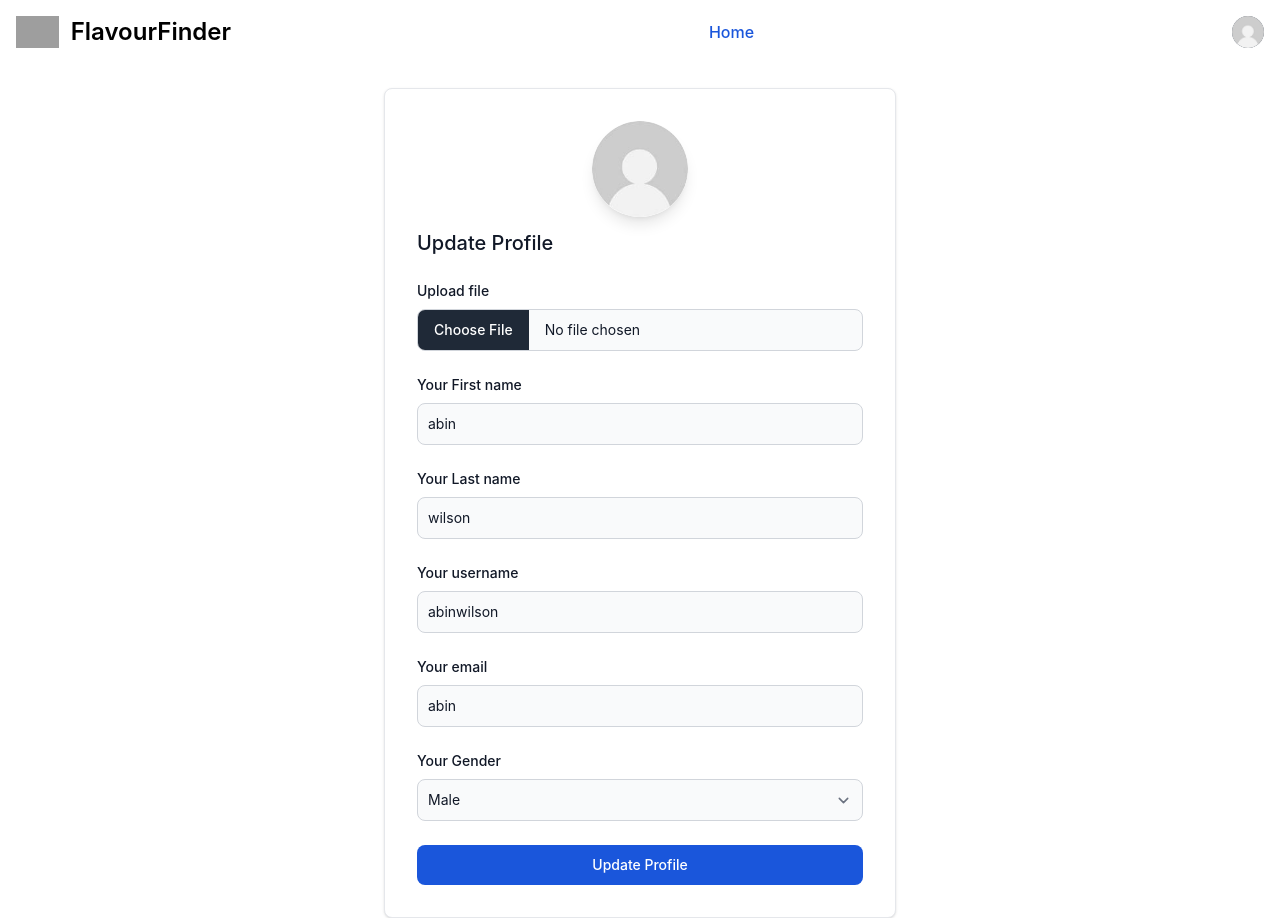
After one commit to Abinwilson/RecipeApp, a Django app: page /profile/update/ in a window 1280 px wide. The commit adds this page. Run offline with Django 5.2, Linux system fonts and the light colour scheme; a user stored in the database is signed in; data comes from the database, SQL or seed files in the repository; both versions use the stored data as it was after the commit; some libraries are stand-ins or nearby versions; grey boxes are pictures that could not be loaded.

Commit message:
add profile updates

```diff
--- a/core/templates/base.html
+++ b/core/templates/base.html
@@ -14,7 +14,7 @@
     <div class="max-w-screen-xl flex flex-wrap items-center justify-between mx-auto p-4">
       <a href="https://flowbite.com/" class="flex items-center space-x-3 rtl:space-x-reverse">
         <img src="https://flowbite.com/docs/images/logo.svg" class="h-8" alt="Flowbite Logo" />
-        <span class="self-center text-2xl font-semibold whitespace-nowrap dark:text-white">Flowbite</span>
+        <span class="self-center text-2xl font-semibold whitespace-nowrap dark:text-white">FlavourFinder</span>
       </a>
       <div class="flex items-center md:order-2 space-x-3 md:space-x-0 rtl:space-x-reverse">
         <button type="button"
@@ -22,28 +22,20 @@
           id="user-menu-button" aria-expanded="false" data-dropdown-toggle="user-dropdown"
           data-dropdown-placement="bottom">
           <span class="sr-only">Open user menu</span>
-          <img class="w-8 h-8 rounded-full" src="/docs/images/people/profile-picture-3.jpg" alt="user photo">
+          <img class="w-8 h-8 rounded-full" src="{{ request.user.profile.image.url }}" alt="{{ request.user.first_name }} {{ request.user.last_name }} photo">
         </button>
         <!-- Dropdown menu -->
         <div
           class="z-50 hidden my-4 text-base list-none bg-white divide-y divide-gray-100 rounded-lg shadow dark:bg-gray-700 dark:divide-gray-600"
           id="user-dropdown">
           <div class="px-4 py-3">
-            <span class="block text-sm text-gray-900 dark:text-white">Bonnie Green</span>
-            <span class="block text-sm  text-gray-500 truncate dark:text-gray-400">name@flowbite.com</span>
+            <span class="block text-sm text-gray-900 dark:text-white">{{ request.user.first_name }} {{ request.user.last_name }}</span>
+            <span class="block text-sm  text-gray-500 truncate dark:text-gray-400">{{ request.user.email }}</span>
           </div>
           <ul class="py-2" aria-labelledby="user-menu-button">
             <li>
-              <a href="#"
-                class="block px-4 py-2 text-sm text-gray-700 hover:bg-gray-100 dark:hover:bg-gray-600 dark:text-gray-200 dark:hover:text-white">Dashboard</a>
-            </li>
-            <li>
-              <a href="#"
-                class="block px-4 py-2 text-sm text-gray-700 hover:bg-gray-100 dark:hover:bg-gray-600 dark:text-gray-200 dark:hover:text-white">Settings</a>
-            </li>
-            <li>
-              <a href="#"
-                class="block px-4 py-2 text-sm text-gray-700 hover:bg-gray-100 dark:hover:bg-gray-600 dark:text-gray-200 dark:hover:text-white">Earnings</a>
+              <a href="{% url 'profile:view_profile' %}"
+                class="block px-4 py-2 text-sm text-gray-700 hover:bg-gray-100 dark:hover:bg-gray-600 dark:text-gray-200 dark:hover:text-white">Profile</a>
             </li>
             <li>
               <a href="{% url 'core:signout' %}"
--- /dev/null
+++ b/user_profile/templates/update_profile.html
@@ -0,0 +1,58 @@
+{% extends 'base.html' %}
+{% block title %} {{ title }} {% endblock %}
+{% block content %}
+<section class="flex justify-center">
+    <div class="w-full max-w-lg p-6 bg-white border border-gray-200 rounded-lg shadow sm:p-6 md:p-8 dark:bg-gray-800 dark:border-gray-700">
+        <div class="flex flex-col items-center">
+            <img class="w-24 h-24 mb-3 rounded-full shadow-lg" src="{{ request.user.profile.image.url }}"
+                alt="{{ request.user.first_name }} {{ request.user.last_name }} image" />
+        </div>
+        <form class="space-y-6" action="." method="POST">
+            <h5 class="text-xl font-medium text-gray-900 dark:text-white">{{ title }}</h5>
+            {% csrf_token %}
+            <div>
+                <label class="block mb-2 text-sm font-medium text-gray-900 dark:text-white" for="file_input">Upload file</label>
+                <input name="image" class="block w-full text-sm text-gray-900 border border-gray-300 rounded-lg cursor-pointer bg-gray-50 dark:text-gray-400 focus:outline-none dark:bg-gray-700 dark:border-gray-600 dark:placeholder-gray-400" aria-describedby="file_input_help" id="file_input" type="file">
+            </div>
+            <div>
+                <label for="first_name" class="block mb-2 text-sm font-medium text-gray-900 dark:text-white">Your
+                    First name</label>
+                <input type="text" name="first_name" id="first_name" value="{{ user.first_name }}"
+                    class="bg-gray-50 border border-gray-300 text-gray-900 text-sm rounded-lg focus:ring-blue-500 focus:border-blue-500 block w-full p-2.5 dark:bg-gray-600 dark:border-gray-500 dark:placeholder-gray-400 dark:text-white"
+                    placeholder="" required />
+            </div>
+            <div>
+                <label for="last_name" class="block mb-2 text-sm font-medium text-gray-900 dark:text-white">Your
+                    Last name</label>
+                <input type="text" name="last_name" id="last_name" value="{{ user.last_name }}"
+                    class="bg-gray-50 border border-gray-300 text-gray-900 text-sm rounded-lg focus:ring-blue-500 focus:border-blue-500 block w-full p-2.5 dark:bg-gray-600 dark:border-gray-500 dark:placeholder-gray-400 dark:text-white"
+                    placeholder="" required />
+            </div>
+            <div>
+                <label for="username" class="block mb-2 text-sm font-medium text-gray-900 dark:text-white">Your
+                    username</label>
+                <input type="text" name="username" id="username" value="{{ user.username }}"
+                    class="bg-gray-50 border border-gray-300 text-gray-900 text-sm rounded-lg focus:ring-blue-500 focus:border-blue-500 block w-full p-2.5 dark:bg-gray-600 dark:border-gray-500 dark:placeholder-gray-400 dark:text-white"
+                    placeholder="" required />
+            </div>
+            <div>
+                <label for="email" class="block mb-2 text-sm font-medium text-gray-900 dark:text-white">Your
+                    email</label>
+                <input type="email" name="email" id="email" value="{{ user.first_name }}"
+                    class="bg-gray-50 border border-gray-300 text-gray-900 text-sm rounded-lg focus:ring-blue-500 focus:border-blue-500 block w-full p-2.5 dark:bg-gray-600 dark:border-gray-500 dark:placeholder-gray-400 dark:text-white"
+                    placeholder="" required />
+            </div>
+            <div>
+                <label for="gender" class="block mb-2 text-sm font-medium text-gray-900 dark:text-white">Your Gender</label>
+                <select id="gender" name="gender" class="bg-gray-50 border border-gray-300 text-gray-900 text-sm rounded-lg focus:ring-blue-500 focus:border-blue-500 block w-full p-2.5 dark:bg-gray-700 dark:border-gray-600 dark:placeholder-gray-400 dark:text-white dark:focus:ring-blue-500 dark:focus:border-blue-500">
+                    <option value="M" {% if user.profile.gender == 'M' %} selected {% endif %}>Male</option>
+                    <option value="F" {% if user.profile.gender == 'F' %} selected {% endif %}>Female</option>
+                    <option value="O" {% if user.profile.gender == 'O' %} selected {% endif %}>Others</option>
+                </select>
+            </div>
+            <button type="submit"
+                class="w-full text-white bg-blue-700 hover:bg-blue-800 focus:ring-4 focus:outline-none focus:ring-blue-300 font-medium rounded-lg text-sm px-5 py-2.5 text-center dark:bg-blue-600 dark:hover:bg-blue-700 dark:focus:ring-blue-800">Update Profile</button>
+        </form>
+    </div>
+</section>
+{% endblock %}
--- a/user_profile/urls.py
+++ b/user_profile/urls.py
@@ -1,7 +1,10 @@
 from django.urls import path
-
+from . import views
 app_name = "profile"
 
 urlpatterns = [
+    path('', views.view_profile, name="view_profile"),
+    path('update/',views.update_profile, name='update_profile'),
+    path('password/',views.update_password, name='update_password'),
 
 ]
--- a/user_profile/views.py
+++ b/user_profile/views.py
@@ -1,3 +1,67 @@
-from django.shortcuts import render
+from django.shortcuts import render, redirect
+from django.contrib.auth.decorators import login_required
+from django.contrib import messages
 
-# Create your views here.
+@login_required
+def view_profile(request):
+    return render(request, 'view_profile.html', {
+        'title' : 'Profile',
+    })
+
+@login_required
+def update_profile(request):
+    if request.method == 'POST':
+        try:
+            first_name = request.POST['first_name']
+            last_name = request.POST['last_name']
+            username = request.POST['username']
+            email = request.POST['email']
+            gender = request.POST['gender']
+            image = request.FILES.get('image')
+
+            # Profile Model
+            if image:
+                request.user.profile.image = image
+            request.user.profile.gender = gender
+            request.user.profile.save()
+
+            # User Model
+            request.user.first_name = first_name
+            request.user.last_name = last_name
+            request.user.username = username
+            request.user.email = email
+            request.user.save()
+
+            messages.success(request, "Profile updated successfully! Your changes have been saved.")
+            return redirect('profile:update_profile')
+        except Exception as error:
+            messages.error(request, f"Failed to update profile. {error}")
+    return render(request, 'update_profile.html', {
+        'title' : 'Update Profile'
+    })
+
+@login_required
+def update_password(request):
+    if request.method == 'POST':
+        try:
+            old_password = request.POST['old_password']
+            new_password = request.POST['new_password']
+            confirm_new_password = request.POST['confirm_new_password']
+
+            if request.user.check_password(old_password):
+                if new_password == confirm_new_password:
+                    request.user.set_password(new_password)
+                    request.user.save()
+                    messages.success(request, 'Password updated successfully!')
+                    return redirect('core:signin')
+                else:
+                    messages.error(request, 'Failed to update password. Old password does not match.')
+                    return redirect('profile:update_password')
+            else:
+                messages.error(request, 'Failed to update password. Old password does not match.')
+                return redirect('profile:update_password')
+        except Exception as error:
+            messages.error(request,f'Failed to update password {error}')
+    return render(request, 'update_password.html', {
+        'title':'change password'
+    })
```
Also changed, not shown: user_profile/templates/update_password.html (added, +36 -0 lines), user_profile/templates/view_profile.html (added, +43 -0 lines), db.sqlite3.
